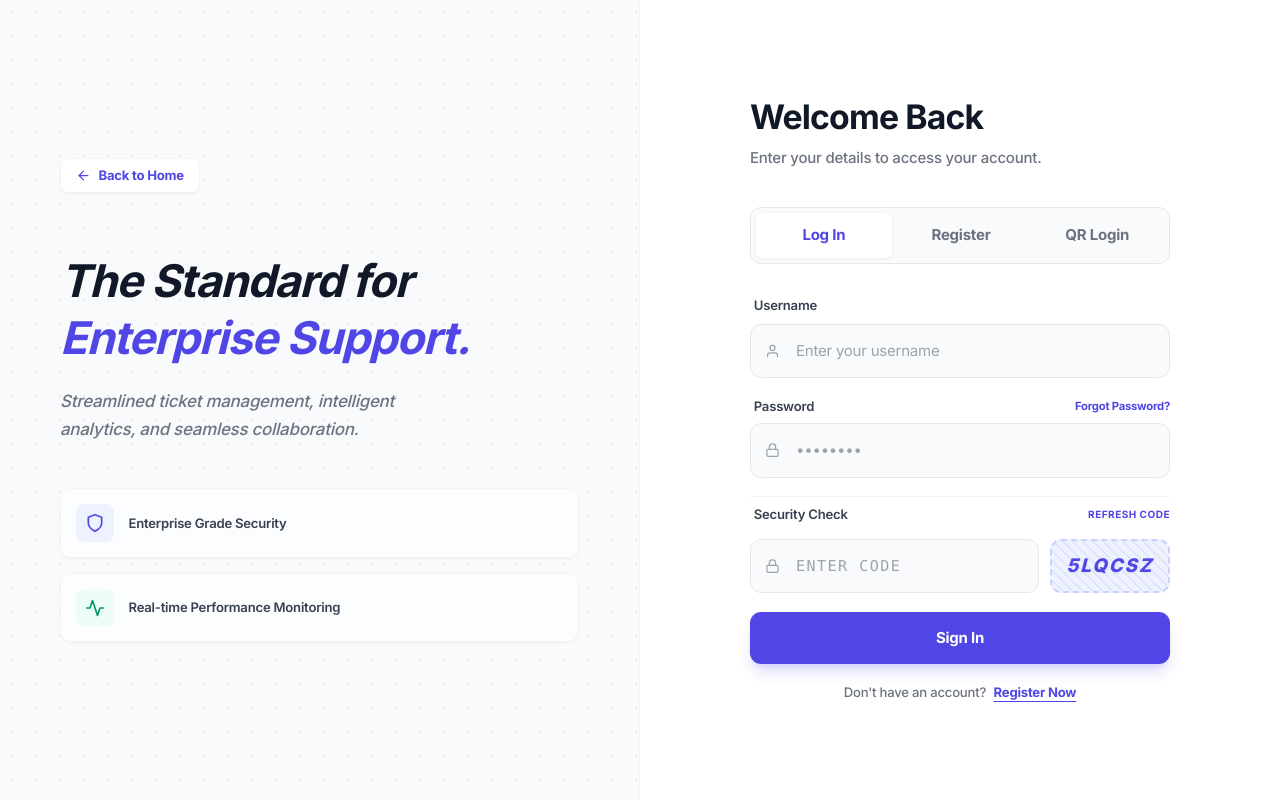
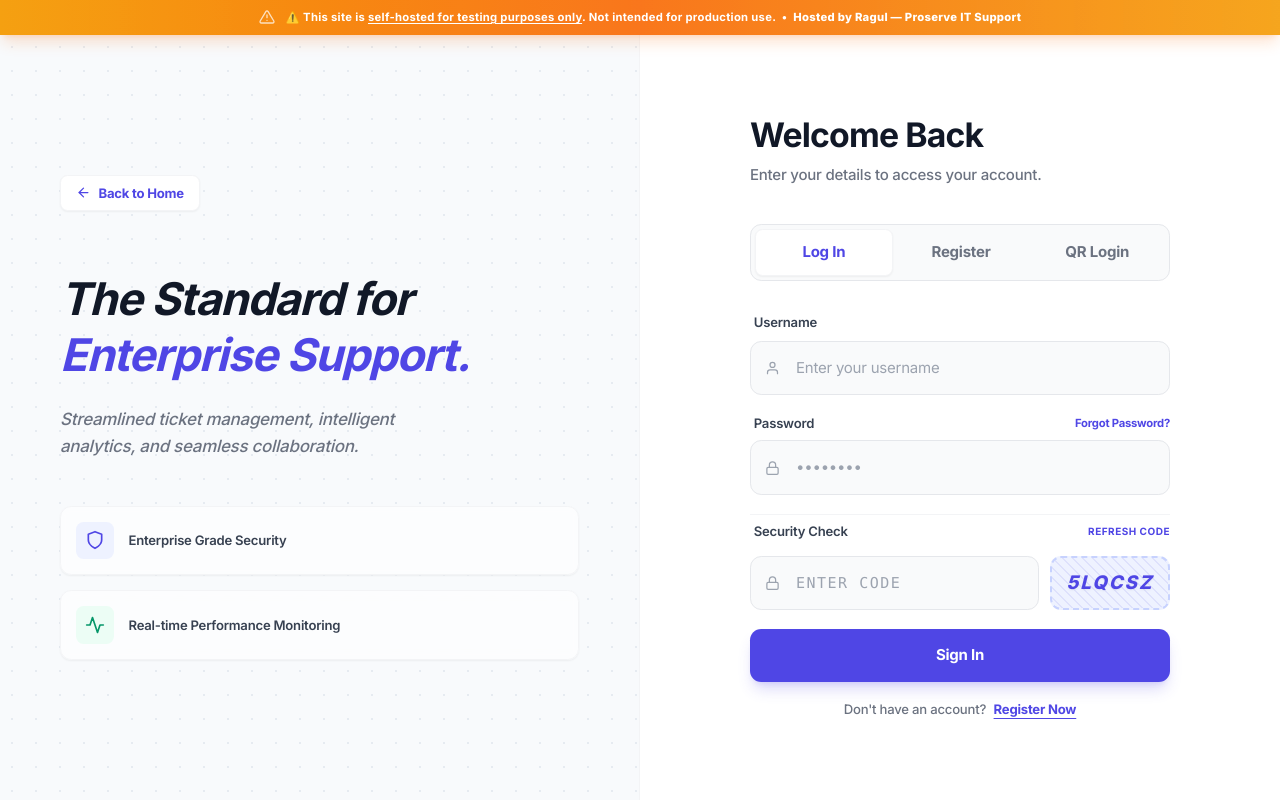
Before and after one commit to RAGULR72/help-desk-system, a React (Vite) app in the folder frontend/: page /login in a window 1280 px wide. Built offline with nearby package versions, Linux system fonts and the light colour scheme.

Commit message:
feat: add self-hosted testing warning banner on login page - Hosted by Ragul - Proserve IT Support

```diff
--- a/frontend/src/pages/LoginPage.jsx
+++ b/frontend/src/pages/LoginPage.jsx
@@ -438,7 +438,21 @@ const LoginPage = () => {
     };
 
     return (
-        <div className="min-h-screen w-full flex overflow-hidden bg-white">
+        <div className="min-h-screen w-full flex flex-col overflow-hidden bg-white">
+
+            {/* Self-Hosted Warning Banner */}
+            <div className="w-full bg-gradient-to-r from-amber-500 via-orange-500 to-amber-500 text-white py-2.5 px-4 flex items-center justify-center gap-3 shadow-lg shadow-orange-500/20 relative overflow-hidden z-50">
+                <div className="absolute inset-0 bg-[linear-gradient(90deg,transparent_0%,rgba(255,255,255,0.1)_50%,transparent_100%)] animate-[shimmer_3s_ease-in-out_infinite] bg-[length:200%_100%]" />
+                <FiAlertTriangle className="text-white shrink-0 animate-pulse" size={16} />
+                <p className="text-[11px] sm:text-xs font-bold tracking-wide text-center relative z-10">
+                    ⚠️ This site is <span className="underline underline-offset-2">self-hosted for testing purposes only</span>. Not intended for production use.
+                    <span className="hidden sm:inline"> &nbsp;•&nbsp; </span>
+                    <br className="sm:hidden" />
+                    <span className="font-black">Hosted by Ragul — Proserve IT Support</span>
+                </p>
+            </div>
+
+            <div className="flex-1 flex overflow-hidden">
 
                 {/* Visual Side - Clean & Professional */}
                 <div className="hidden lg:flex lg:w-1/2 relative flex-col justify-center p-16 overflow-hidden bg-slate-50 border-r border-gray-100">
@@ -1036,6 +1050,7 @@ const LoginPage = () => {
                     </motion.div>
                 </div>
             </div>
+        </div>
     );
 };
 
```
Lines whose indentation alone changed are shown as unchanged.
